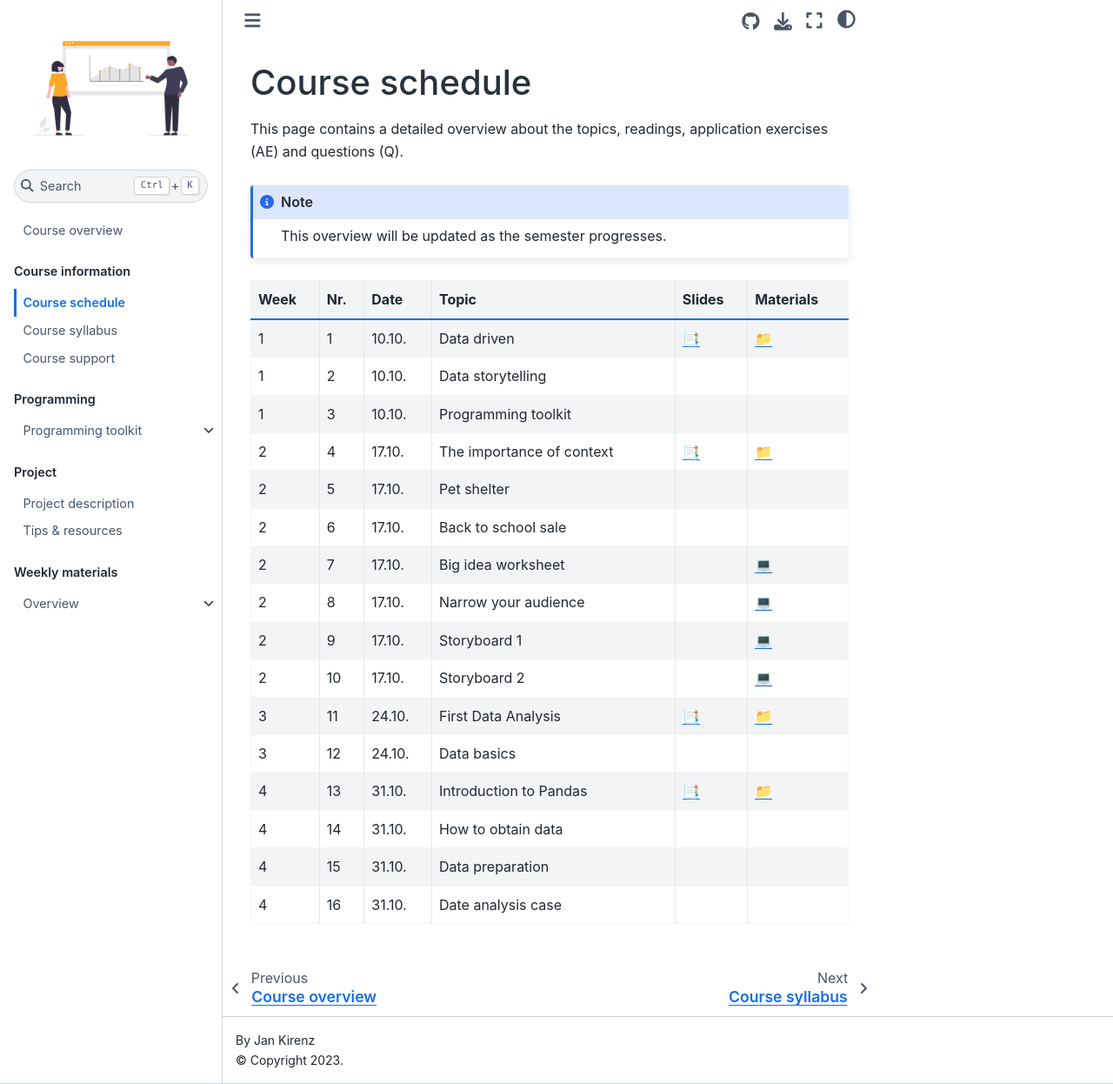
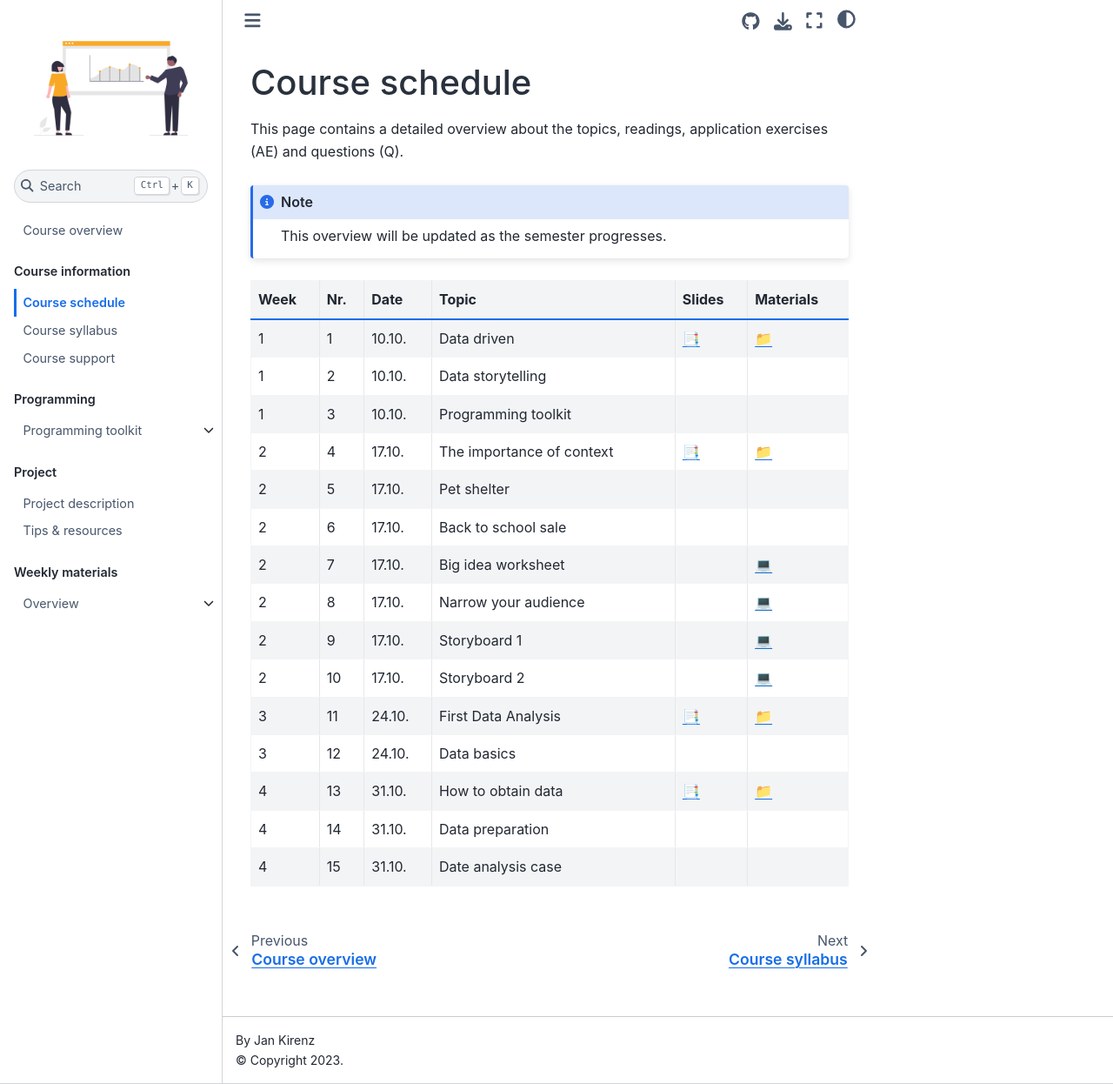
Before and after one commit to dst-ws22/website, a Jupyter Book: the page built from docs/course-schedule.md, in a window 1280 px wide and 1246 px high. Shown: the whole window at 87% size. Built offline with Jupyter Book 1.0.4 settings and Sphinx 7.4.7 and the Sphinx Book theme 1.1.4, drawn with Linux system fonts in a browser that asks for light colours; comment, search, counter and statistics services are not loaded.

Commit message:
Update course-schedule.md

```diff
--- a/docs/course-schedule.md
+++ b/docs/course-schedule.md
@@ -20,9 +20,8 @@ This overview will be updated as the semester progresses.
 |	2	|	10	|	17.10.	|	Storyboard 2	|		|	[💻](https://docs.google.com/document/d/1WeLzE85YfM-F9-vAIhEbeJHkuHsN3xtovzIokB93BRU/edit?usp=sharing)	|
 |	3	|	11	|	24.10.	|	First Data Analysis	|	[📑](https://drive.google.com/file/d/1-JwgQtYxAc506Z3dloT8-omYFygwFISz/view?usp=sharing)	|	[📁](../weeks/week3.md)	|
 |	3	|	12	|	24.10.	|	Data basics	|		|		|
-|	4	|	13	|	31.10.	|	Introduction to Pandas	|	[📑](https://drive.google.com/file/d/1-YS7_A9lO8MIistnN4bcTK9JW2K8l8_5/view?usp=sharing)	|	[📁](../weeks/week4.md)	|
-|	4	|	14	|	31.10.	|	How to obtain data	|		|		|
-|	4	|	15	|	31.10.	|	Data preparation	|		|		|
-|	4	|	16	|	31.10.	|	Date analysis case	|		|		|
+|	4	|	13	|	31.10.	|	How to obtain data	|	[📑](https://drive.google.com/file/d/1-m-1hYOlHtk14Wxc3d_-VTVmE23A_I6n/view?usp=sharing)	|	[📁](../weeks/week4.md)	|
+|	4	|	14	|	31.10.	|	Data preparation	|		|		|
+|	4	|	15	|	31.10.	|	Date analysis case	|		|		|
 
 <br>
```
